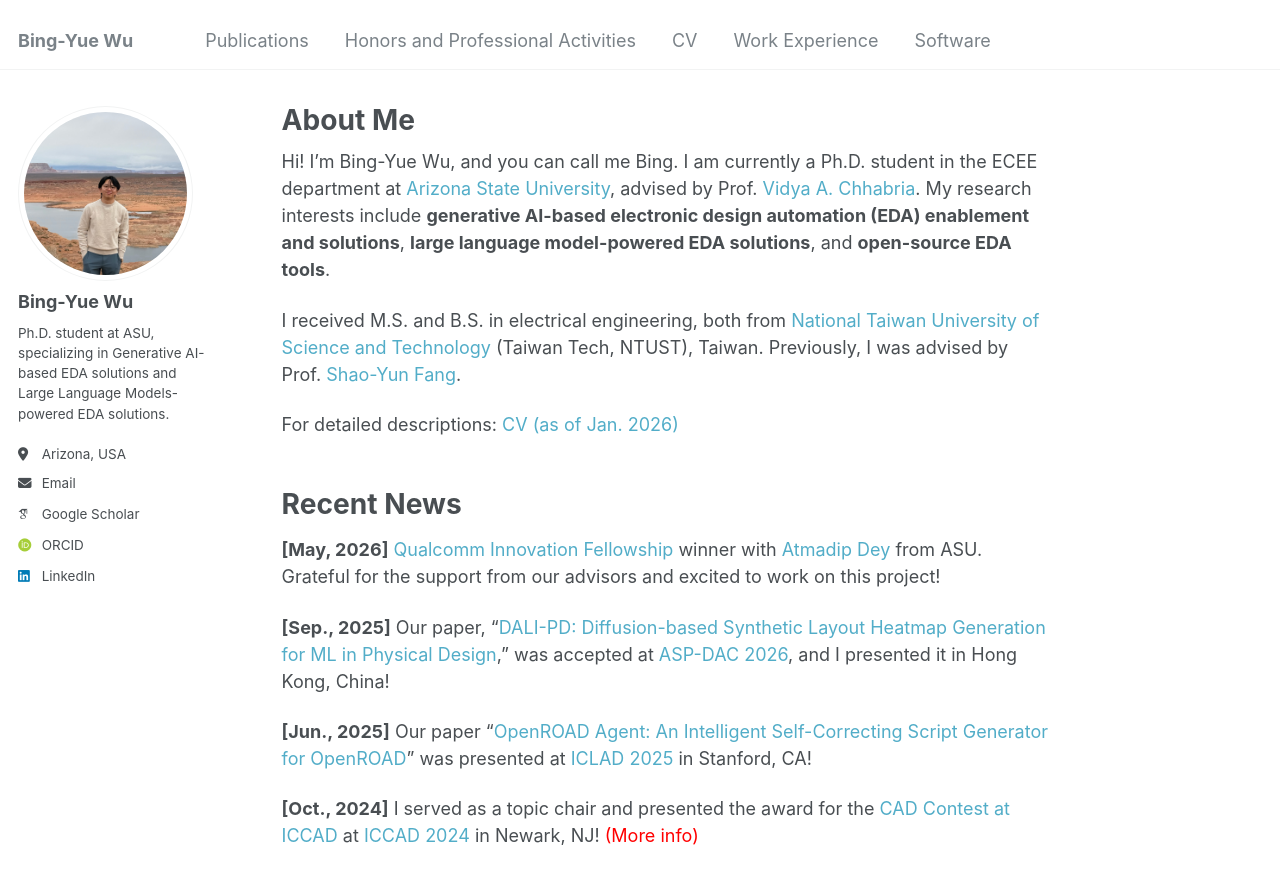
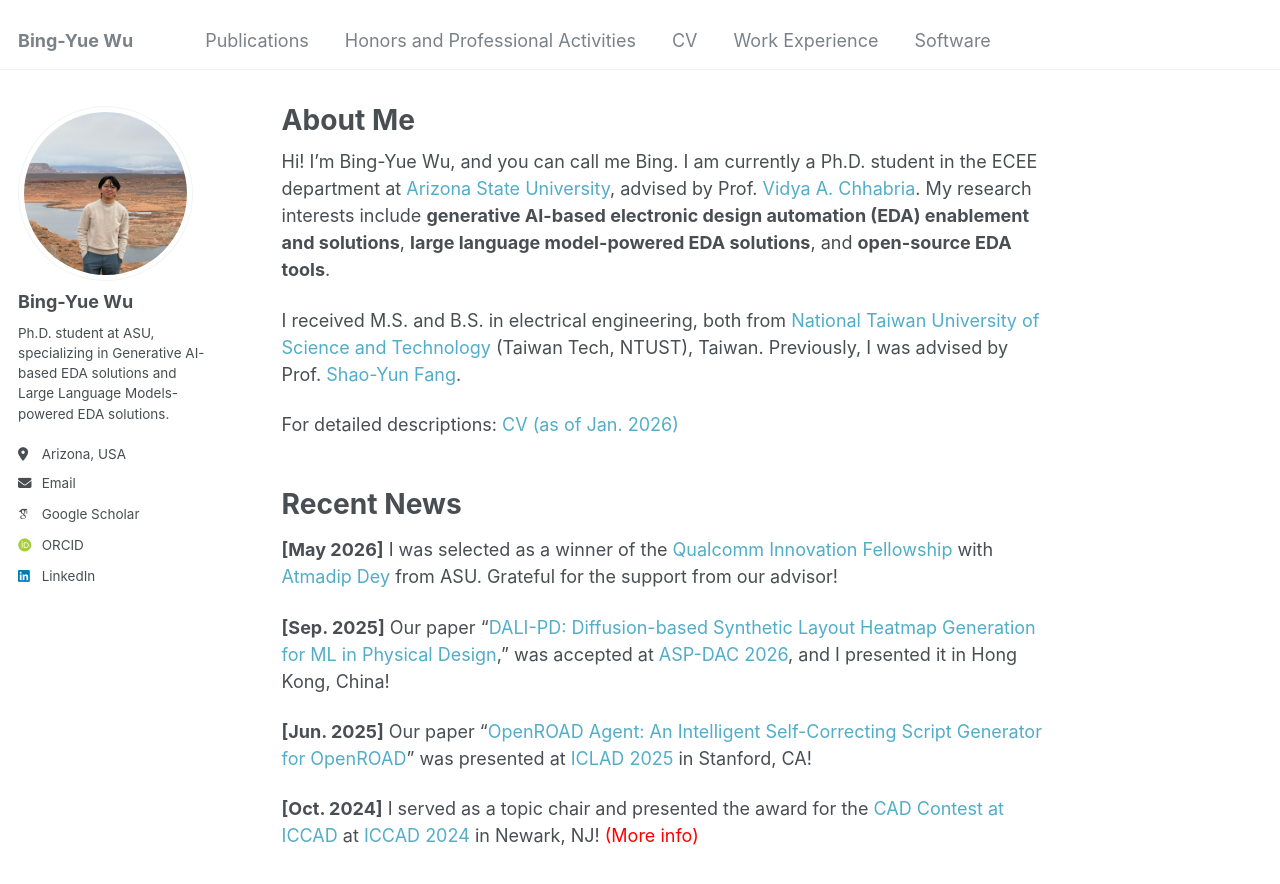
Before and after one commit to bingyuew/bingyuew.github.io, a Jekyll site: the page built from _pages/about.md, in a window 1280 px wide and 900 px high. Shown: the top 884 px of the window. Built offline with Jekyll 4.4.1, drawn with Linux system fonts in a browser that asks for light colours; some web fonts are replaced.

Commit message:
update about
Signed-off-by: 吳秉曜 <wubingyao@MacBook-bro.local>

```diff
--- a/_pages/about.md
+++ b/_pages/about.md
@@ -17,13 +17,13 @@ For detailed descriptions: <a href="https://bingyuew.github.io/files/CV.pdf" sty
 </div>
 # Recent News
 
-**[May, 2026]** <a href="https://www.qualcomm.com/research/university-relations/innovation-fellowship/2026-north-america" style="text-decoration: none;">Qualcomm Innovation Fellowship</a> winner with <a href="https://www.linkedin.com/in/atmadipdey/" style="text-decoration: none;">Atmadip Dey</a> from ASU. Grateful for the support from our advisors and excited to work on this project!
+**[May 2026]** I was selected as a winner of the <a href="https://www.qualcomm.com/research/university-relations/innovation-fellowship/2026-north-america" style="text-decoration: none;">Qualcomm Innovation Fellowship</a> with <a href="https://www.linkedin.com/in/atmadipdey/" style="text-decoration: none;">Atmadip Dey</a> from ASU. Grateful for the support from our advisor!
 
-**[Sep., 2025]** Our paper, "<a href="https://ieeexplore.ieee.org/abstract/document/11420621" style="text-decoration: none;">DALI-PD: Diffusion-based Synthetic Layout Heatmap Generation for ML in Physical Design</a>," was accepted at <a href="https://www.aspdac.com/aspdac2026/index.html" style="text-decoration: none;">ASP-DAC 2026</a>, and I presented it in Hong Kong, China!
+**[Sep. 2025]** Our paper "<a href="https://ieeexplore.ieee.org/abstract/document/11420621" style="text-decoration: none;">DALI-PD: Diffusion-based Synthetic Layout Heatmap Generation for ML in Physical Design</a>," was accepted at <a href="https://www.aspdac.com/aspdac2026/index.html" style="text-decoration: none;">ASP-DAC 2026</a>, and I presented it in Hong Kong, China!
 
-**[Jun., 2025]** Our paper "<a href="https://ieeexplore.ieee.org/document/11106006" style="text-decoration: none;">OpenROAD Agent: An Intelligent Self-Correcting Script Generator for OpenROAD</a>" was presented at <a href="https://iclad.ai/" style="text-decoration: none;">ICLAD 2025</a> in Stanford, CA!
+**[Jun. 2025]** Our paper "<a href="https://ieeexplore.ieee.org/document/11106006" style="text-decoration: none;">OpenROAD Agent: An Intelligent Self-Correcting Script Generator for OpenROAD</a>" was presented at <a href="https://iclad.ai/" style="text-decoration: none;">ICLAD 2025</a> in Stanford, CA!
 
-**[Oct., 2024]** I served as a topic chair and presented the award for the <a href="https://www.iccad-contest.org/2024/" style="text-decoration: none;">CAD Contest at ICCAD</a> at <a href="https://2024.iccad.com/" style="text-decoration: none;">ICCAD 2024</a> in Newark, NJ! <a href="https://bingyuew.github.io/talks/2024-10-31-iccad" style="text-decoration: none; color: red">(More info)</a>
+**[Oct. 2024]** I served as a topic chair and presented the award for the <a href="https://www.iccad-contest.org/2024/" style="text-decoration: none;">CAD Contest at ICCAD</a> at <a href="https://2024.iccad.com/" style="text-decoration: none;">ICCAD 2024</a> in Newark, NJ! <a href="https://bingyuew.github.io/talks/2024-10-31-iccad" style="text-decoration: none; color: red">(More info)</a>
 
 <div>
 <br>
```
